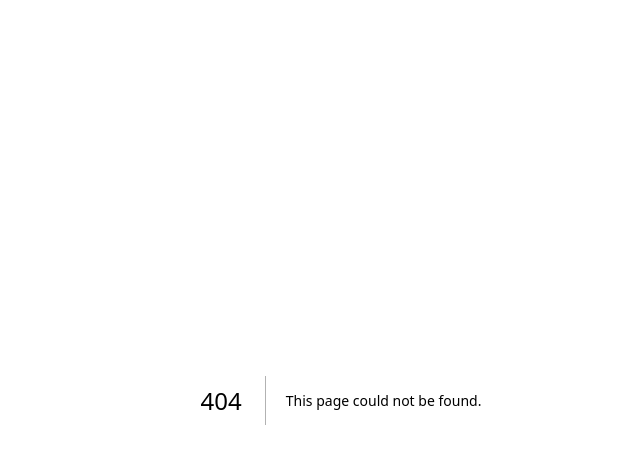
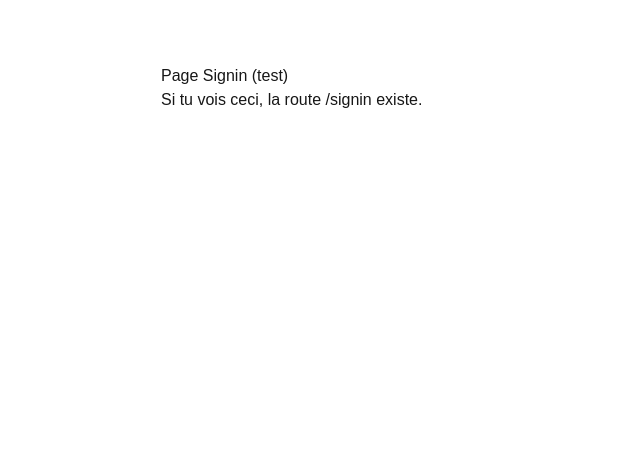
Before and after one commit to SamKTA/synergies-app, a Next.js app: page /signin in a window 1280 px wide. Before the commit this address had no page. Shown: the top 464 px of the page, without its empty margins (299-939 px from the left). Built offline with nearby package versions, Linux system fonts and the light colour scheme.

Commit message:
Create page.tsx

```diff
--- /dev/null
+++ b/app/signin/page.tsx
@@ -0,0 +1,8 @@
+export default function SignInTest() {
+  return (
+    <main style={{ maxWidth: 360, margin: '64px auto' }}>
+      <h1>Page Signin (test)</h1>
+      <p>Si tu vois ceci, la route /signin existe.</p>
+    </main>
+  );
+}
```
